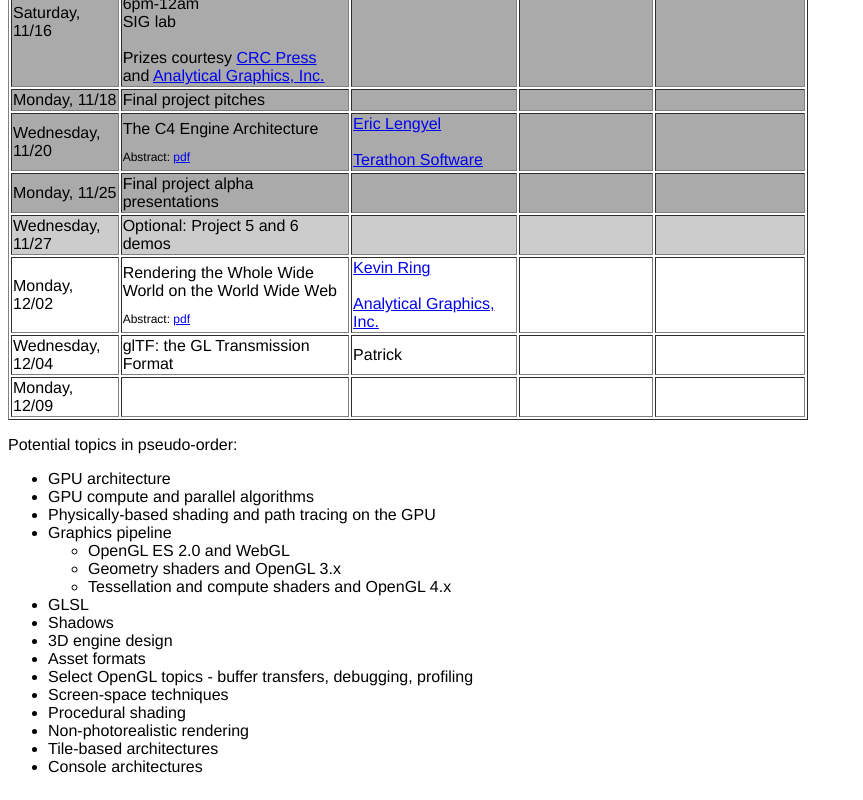
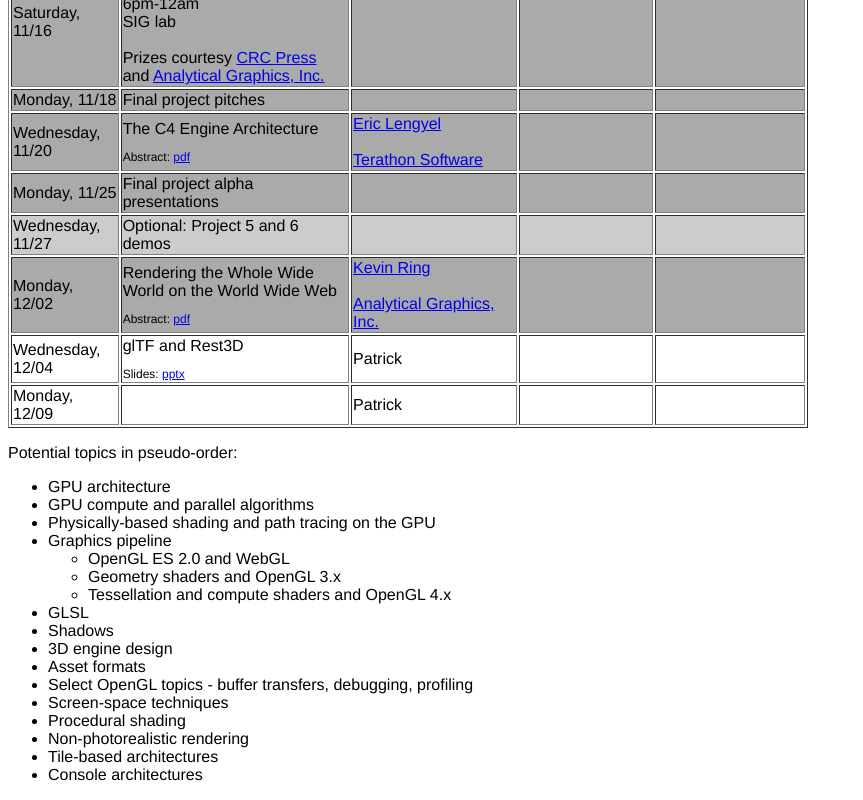
Before and after one commit to CIS565-Fall-2013/cis565-fall-2013.github.com, a plain HTML site: page schedule.html in a window 1280 px wide. Shown: the part 2087-2887 px from the top of the page, without its empty margins (0-863 px from the left). Drawn offline with Linux system fonts and the light colour scheme.

Commit message:
Added glTF slides

```diff
--- a/schedule.html
+++ b/schedule.html
@@ -412,7 +412,7 @@ body {
     <td></td> <!-- Reading -->
 </tr>
 <!---------------------------------------------------------------------------->
-<tr class="">
+<tr class="finishedClass">
     <td>Monday, 12/02</td>
     <td>
       Rendering the Whole Wide World on the World Wide Web
@@ -426,7 +426,11 @@ body {
 </tr>
 <tr class="">
     <td>Wednesday, 12/04</td>
-    <td>glTF: the GL Transmission Format</td> <!-- Topic -->
+    <td>glTF and Rest3D
+      <p class="slidesEtc">
+        Slides: <a href="lectures/12-04-glTF-and-rest3d.pptx">pptx</a><br />
+      </p>
+    </td> <!-- Topic -->
     <td>Patrick</td> <!-- Lecturer -->
     <td></td> <!-- Project -->
     <td></td> <!-- Reading -->
@@ -435,10 +439,9 @@ body {
 <tr class="">
     <td>Monday, 12/09</td>
     <td></td> <!-- Topic -->
-    <td></td> <!-- Lecturer -->
+    <td>Patrick</td> <!-- Lecturer -->
     <td></td> <!-- Project -->
     <td></td> <!-- Reading -->
-</tr>
 </tr>
 <!---------------------------------------------------------------------------->
 </table>
```
Also changed, not shown: 1 other file.
